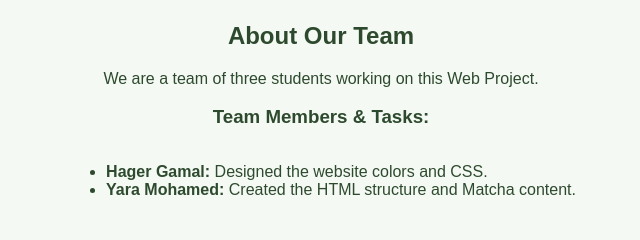
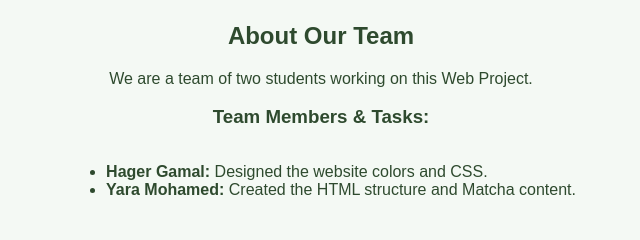
Before and after one commit to hagergamal505/matcha-project, a plain HTML site: page about.html in a window 1280 px wide. Shown: the part 162-402 px from the top of the page, 319-959 px from the left. Drawn offline with Linux system fonts and the light colour scheme.

Commit message:
Add files via upload

```diff
--- a/about.html
+++ b/about.html
@@ -20,7 +20,7 @@
 
     <main>
         <h2>About Our Team</h2>
-        <p>We are a team of three students working on this Web Project.</p>
+        <p>We are a team of two students working on this Web Project.</p>
 
         <h3>Team Members & Tasks:</h3>
         <ul style="text-align: left; display: inline-block;">
```
